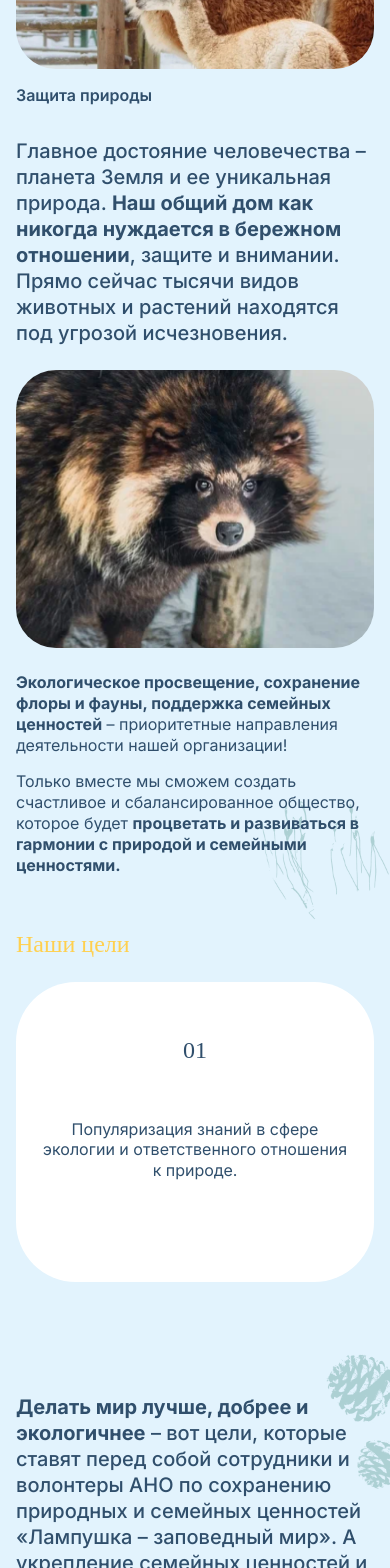
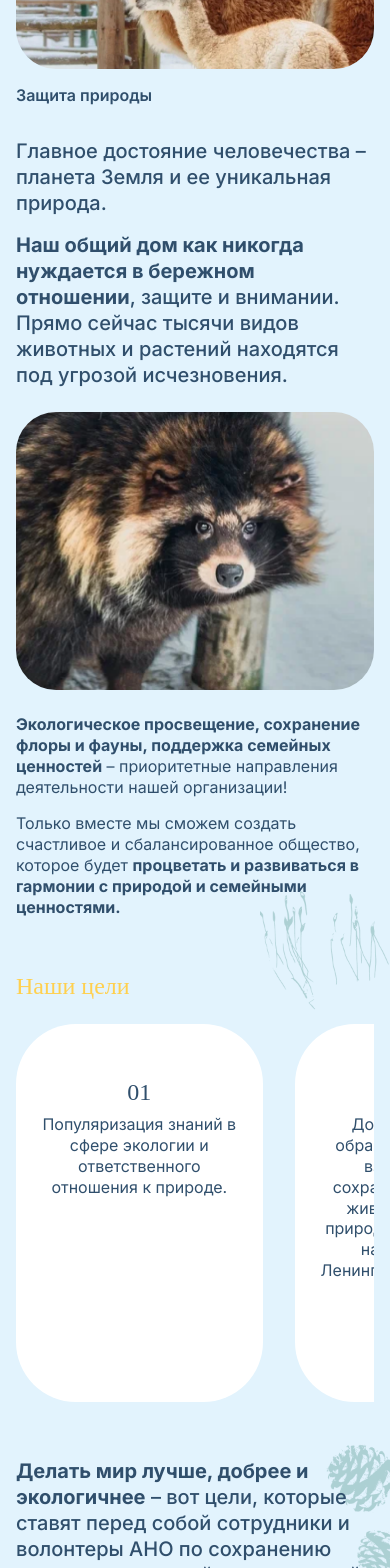
Before and after one commit to nvcool/zoopark, a React (Vite) app: page /about-us in a window 390 px wide. Shown: the part 940-2508 px from the top of the page. Built offline with nearby package versions, Linux system fonts and the light colour scheme; a web font is replaced by a local one.

Commit message:
about us mobile complete

```diff
--- a/src/components/AboutUsTargets.jsx
+++ b/src/components/AboutUsTargets.jsx
@@ -46,11 +46,7 @@ export default function AboutUsTargets() {
   return (
     <>
       <div className="about-us__slider">
-        <Swiper
-          slidesPerView={1}
-          spaceBetween={32}
-          centeredSlides={true}
-          className="">
+        <Swiper slidesPerView={1.4} spaceBetween={32} className="">
           {targets.map((target, i) => {
             return (
               <SwiperSlide
--- a/src/components/Slider.jsx
+++ b/src/components/Slider.jsx
@@ -46,6 +46,16 @@ export default function Slider() {
   return (
     <>
       <Swiper
+        breakpoints={{
+          390: {
+            slidesPerView: 1.3,
+            spaceBetween: 20,
+          },
+          1366: {
+            slidesPerView: "auto",
+            spaceBetween: 32,
+          },
+        }}
         navigation={{
           // Both prevEl & nextEl are null at render so this does not work
           prevEl: navigationPrevRef.current,
@@ -55,11 +65,11 @@ export default function Slider() {
           swiper.params.navigation.prevEl = navigationPrevRef.current;
           swiper.params.navigation.nextEl = navigationNextRef.current;
         }}
-        slidesPerView={"auto"}
+        // slidesPerView={"auto"}
         modules={[Navigation]}
-        spaceBetween={32}
+        // spaceBetween={32}
         centeredSlides={true}
-        className="sliper">
+        className="swiper--bottom">
         {team.map((member) => {
           return (
             <SwiperSlide className="">
@@ -72,7 +82,7 @@ export default function Slider() {
           );
         })}
       </Swiper>
-      <div className="swiper-navigation container">
+      <div className="swiper-navigation swiper-navigation--mobile container">
         <button ref={navigationPrevRef}>
           <img src={arrow} alt="" />
         </button>
--- a/src/pages/AboutUs.jsx
+++ b/src/pages/AboutUs.jsx
@@ -56,8 +56,10 @@ export const AboutUs = () => {
             </span>
           </div>
           <p className="about-us__paragraph text text--lg">
-            Главное достояние человечества – планета Земля и ее уникальная
-            природа.{" "}
+            <span className="about-us__paragraph-span">
+              Главное достояние человечества – планета Земля и ее уникальная
+              природа.
+            </span>{" "}
             <strong>
               Наш общий дом как никогда нуждается в бережном отношении
             </strong>
@@ -98,9 +100,12 @@ export const AboutUs = () => {
           <p className="about-us__goat-text text text--lg">
             <strong>Делать мир лучше, добрее и экологичнее</strong> – вот цели,
             которые ставят перед собой сотрудники и волонтеры АНО по сохранению
-            природных и семейных ценностей «Лампушка – заповедный мир». А
-            укрепление семейных ценностей и экологическое мышление населения -
-            это то, к чему мы стремимся.
+            природных и семейных ценностей «Лампушка – заповедный мир».{" "}
+            <span>
+              {" "}
+              А укрепление семейных ценностей и экологическое мышление населения
+              - это то, к чему мы стремимся.
+            </span>
           </p>
           <img src={goat} alt="" />
         </section>
--- a/src/pages/Home.jsx
+++ b/src/pages/Home.jsx
@@ -47,14 +47,14 @@ export const Home = () => {
             Лампушка <br />- Заповедный мир
           </h1>
           <p className="home__description text">
-            Автономная некоммерческая организация{" "}
-            <br className="home__br-mobile" /> по{" "}
+            Автономная некоммерческая организация <br className="br-mobile" />{" "}
+            по{" "}
             <strong>
-              сохранению природных <br className="home__br-desktop" />и семейных
-              <br className="home__br-mobile" />
+              сохранению природных <br className="br-desktop" />и семейных
+              <br className="br-mobile" />
               ценностей
             </strong>{" "}
-            <br className="home__br-mobile" />
+            <br className="br-mobile" />
             «Лампушка» – заповедный мир»
           </p>
 
@@ -64,8 +64,8 @@ export const Home = () => {
         </section>
         <section>
           <h2 className="home__title-eco title">
-            Экологическая <br className="home__br-desktop" /> и социальная{" "}
-            <br className="home__br-desktop" />
+            Экологическая <br className="br-desktop" /> и социальная{" "}
+            <br className="br-desktop" />
             ответственность
           </h2>
           <div className="home__direction">
@@ -74,7 +74,7 @@ export const Home = () => {
             </div>
             <div className="home__direction-description">
               <h3 className="home__direction-title">
-                Основные направления <br className="home__br-mobile" /> нашей
+                Основные направления <br className="br-mobile" /> нашей
                 деятельности:
               </h3>
               <p className="home__direction-text text">
@@ -151,7 +151,7 @@ export const Home = () => {
               <h3 className="home__volonters-title title title--yellow">
                 Наши <br />
                 волонтеры
-                <br className="home__br-desktop" /> и участники
+                <br className="br-desktop" /> и участники
               </h3>
               <div>
                 <img src={volonter1} alt="volonter1" />
@@ -212,18 +212,17 @@ export const Home = () => {
           <img className="home__image" src={moris} alt="" />
           <p className="home__text-lampushka text text--lg">
             На территории Заповедного мира «Шишки на Лампушке»{" "}
-            <br className="home__br-mobile" /> есть{" "}
-            <strong>уникальное место</strong>, где можно не только посмотреть{" "}
-            <br className="home__br-mobile" />
+            <br className="br-mobile" /> есть <strong>уникальное место</strong>,
+            где можно не только посмотреть <br className="br-mobile" />
             на животных, но и познакомиться со многими поближе: покормить,
-            погладить, вместе сфотографироваться{" "}
-            <br className="home__br-mobile" /> или погулять.
+            погладить, вместе сфотографироваться <br className="br-mobile" />{" "}
+            или погулять.
           </p>
           <p className="home__text-lampushka-sm text">
             Это <strong className="text__strong">«Зоопарк на Лампушке»</strong>{" "}
             - самый большой лицензированный частный зоопарк Санкт-Петербурга
-            <br className="home__br-mobile" /> и Ленинградской области, в
-            котором проживает более 400 животных.
+            <br className="br-mobile" /> и Ленинградской области, в котором
+            проживает более 400 животных.
           </p>
           <div className="home__button-projects">
             <Button>Узнать больше</Button>
--- a/src/styles/components/_components.scss
+++ b/src/styles/components/_components.scss
@@ -435,24 +435,14 @@ input {
 
 .swiper {
   margin: 0;
+  &--bottom {
+    margin-top: 0;
     margin-bottom: 56px;
+    .swiper {
       &-slide {
-    display: grid;
-    text-align: center;
-    width: 232px;
-    margin-top: 65px;
-    height: fit-content;
-    span {
-      display: none;
-    }
-    img {
-      width: 100%;
-      height: 344px;
-      border-radius: 70px;
-    }
+        margin-top: 0;
         &-active {
-      width: 320px;
-      margin-top: 0;
+          margin: 0;
           span {
             display: block;
           }
@@ -460,20 +450,13 @@ input {
             margin-bottom: 8px;
           }
           img {
-        height: 475px;
             margin-bottom: 16px;
           }
         }
       }
+    }
+  }
   &-navigation {
-    display: flex;
-    justify-content: space-between;
-    align-items: center;
-    position: absolute;
-    left: 0;
-    right: 0;
-    bottom: 126px;
-    z-index: 2;
     button {
       cursor: pointer;
     }
@@ -482,6 +465,31 @@ input {
         rotate: 180deg;
       }
     }
+    &--mobile {
+      display: none;
+    }
+  }
+  &-slide {
+    display: grid;
+    text-align: center;
+    width: 232px;
+    height: fit-content;
+
+    img {
+      object-fit: cover;
+      width: 100%;
+      height: 392px;
+      border-radius: 70px;
+    }
+  }
+}
+
+.br {
+  &-mobile {
+    display: block;
+  }
+  &-desktop {
+    display: none;
   }
 }
 
@@ -596,5 +604,52 @@ input {
   }
   .swiper {
     margin-bottom: 100px;
+    &--bottom {
+      .swiper {
+        &-slide {
+          margin-top: 65px;
+          &-active {
+            margin-top: 0;
           }
         }
+      }
+    }
+    &-slide {
+      span {
+        display: none;
+      }
+      img {
+        width: 100%;
+        height: 344px;
+        border-radius: 70px;
+      }
+      &-active {
+        width: 320px;
+        margin-top: 0;
+        span {
+          display: block;
+        }
+        &-text {
+          margin-bottom: 8px;
+        }
+        img {
+          height: 475px;
+          margin-bottom: 16px;
+        }
+      }
+    }
+    &-navigation {
+      display: flex;
+      justify-content: space-between;
+      align-items: center;
+      position: absolute;
+      left: 0;
+      right: 0;
+      bottom: 126px;
+      z-index: 2;
+      &--mobile {
+        display: flex;
+      }
+    }
+  }
+}
--- a/src/styles/pages/_aboutUs.scss
+++ b/src/styles/pages/_aboutUs.scss
@@ -4,7 +4,7 @@
   background-image: url(/src/assets/background/background-about-us-mobile.png);
   background-size: cover;
   background-repeat: no-repeat;
-  background-position-y: -228px;
+  background-position-y: -138px;
   &__mission {
     display: flex;
     gap: 24px;
@@ -41,6 +41,10 @@
   }
   &__paragraph {
     margin-bottom: 24px;
+    &-span {
+      display: grid;
+      margin-bottom: 16px;
+    }
   }
   &__lama {
     display: grid;
@@ -117,6 +121,9 @@
   &__goat {
     &-text {
       margin-bottom: 24px;
+      span {
+        display: none;
+      }
     }
     img {
       object-fit: cover;
@@ -128,7 +135,7 @@
 
   &__history {
     &-title {
-      margin-bottom: 56px;
+      margin-bottom: 24px;
     }
     &-box {
       display: flex;
@@ -184,15 +191,17 @@
   &__slider {
     display: grid;
     position: relative;
+
     div.about-us__slider-box {
-      height: 100%;
+      height: 378px;
     }
     &-box {
       div {
         background-color: #fff;
         padding: 55px 24px;
         border-radius: 60px;
-        display: grid;
+        display: flex;
+        flex-direction: column;
         gap: 8px;
       }
     }
@@ -235,6 +244,10 @@
 
     &__paragraph {
       margin-bottom: 56px;
+      &-span {
+        display: inline;
+        margin-bottom: 0;
+      }
     }
     &__enot {
       gap: 32px;
@@ -259,6 +272,9 @@
     &__goat {
       &-text {
         margin-bottom: 56px;
+        span {
+          display: inline;
+        }
       }
       img {
         height: 450px;
--- a/src/styles/pages/_home.scss
+++ b/src/styles/pages/_home.scss
@@ -166,15 +166,6 @@
     text-align: center;
     margin-bottom: 24px;
   }
-
-  &__br {
-    &-mobile {
-      display: block;
-    }
-    &-desktop {
-      display: none;
-    }
-  }
 }
 
 @media screen and (min-width: 391px) {
```
Lines whose indentation alone changed are shown as unchanged.
